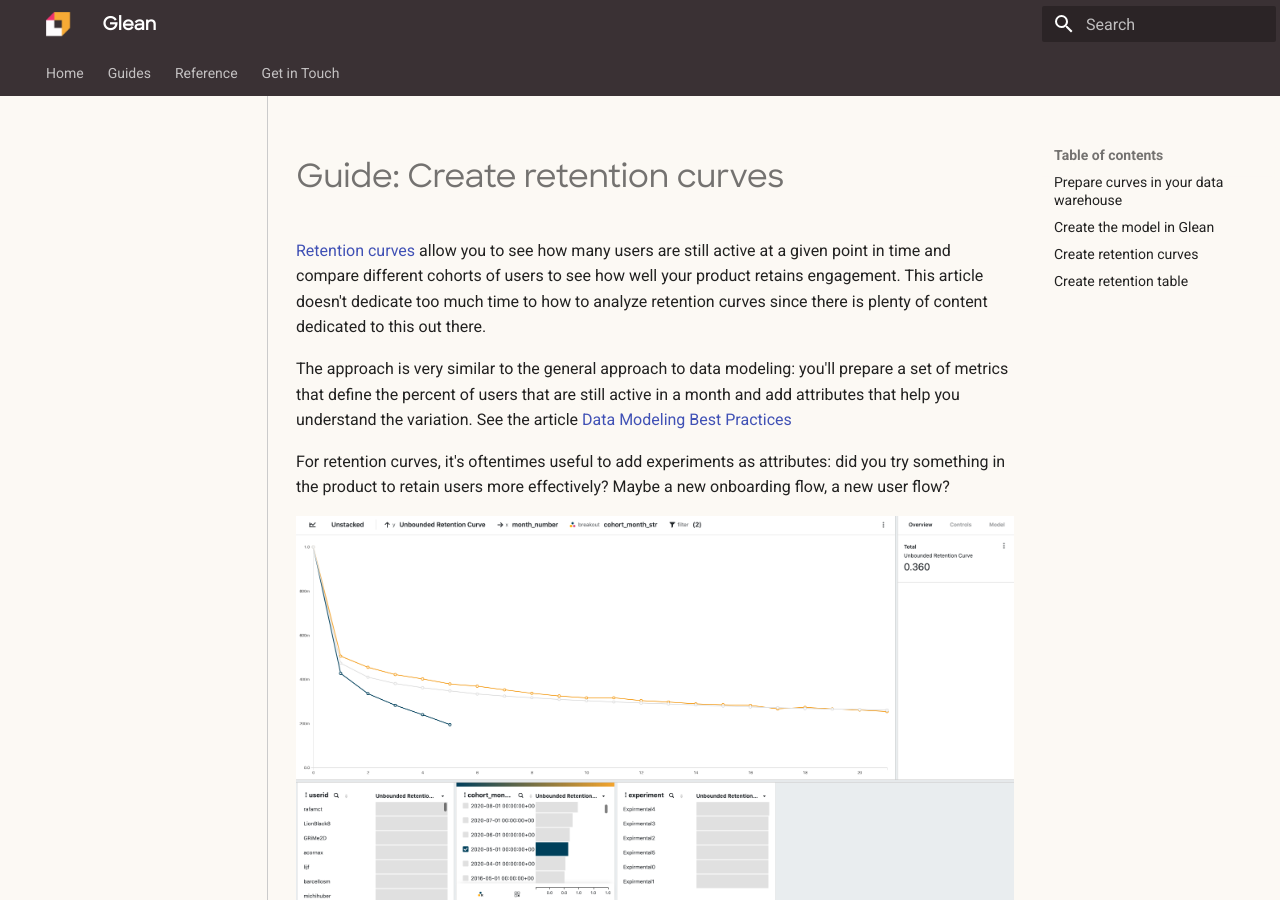
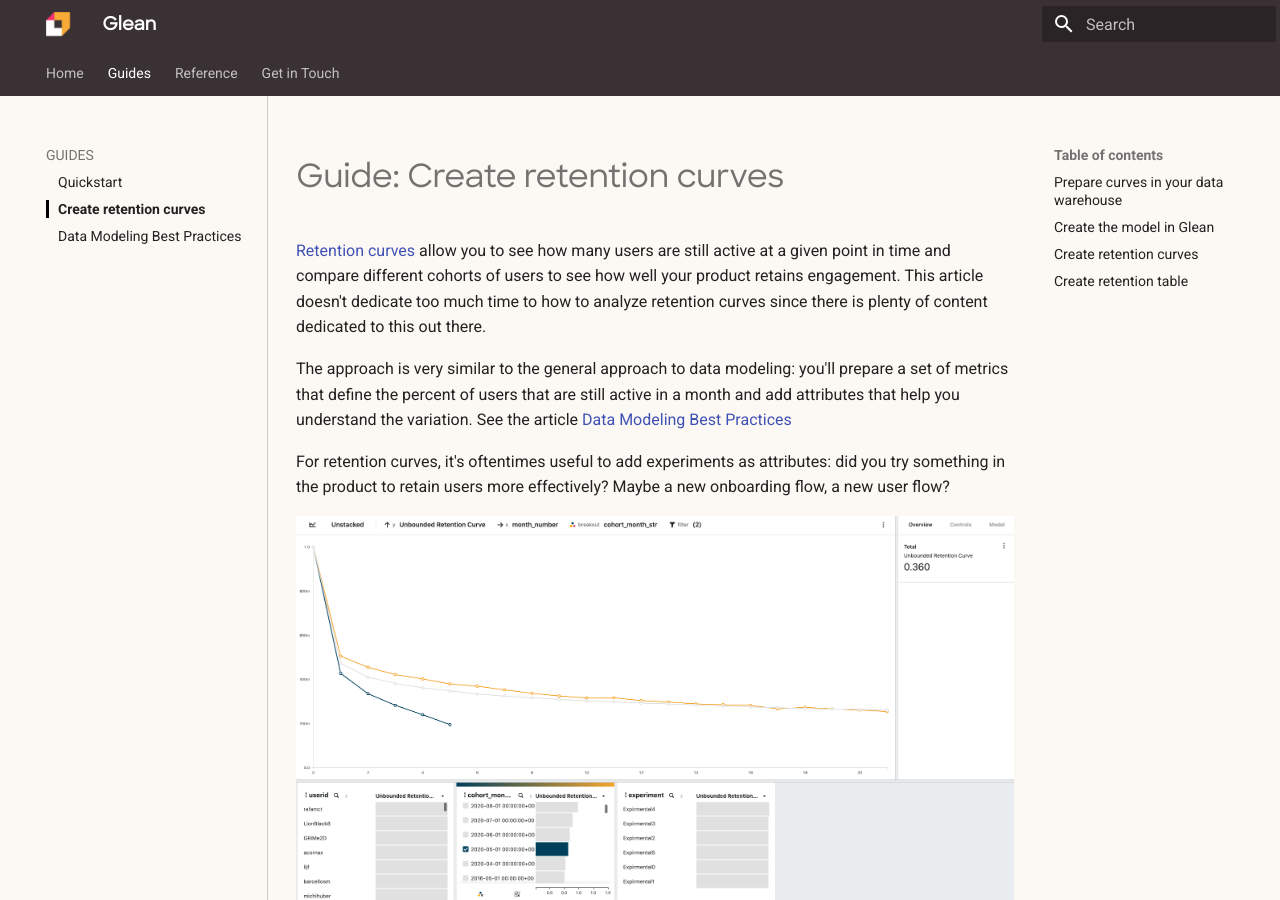
Before and after one commit to gleannyc/documentation, an MkDocs documentation site: the page built from docs/guides/create-retention-curves/index.md, in a window 1280 px wide and 900 px high. Built offline with MkDocs 1.6.1 and Material for MkDocs 9.7.7, drawn with Linux system fonts in a browser that asks for light colours.

Commit message:
spelling

```diff
--- a/mkdocs.yml
+++ b/mkdocs.yml
@@ -33,7 +33,7 @@
   - Home: index.md
   - Guides:
     - Quickstart: guides/quickstart/index.md
-    - Create retention curves: guides/create-retension-curves/index.md
+    - Create retention curves: guides/create-retention-curves/index.md
     - Data Modeling Best Practices: guides/data-modeling-best-practices.md
   - Reference:
     - Product Overview: reference/glean-overview.md
```
